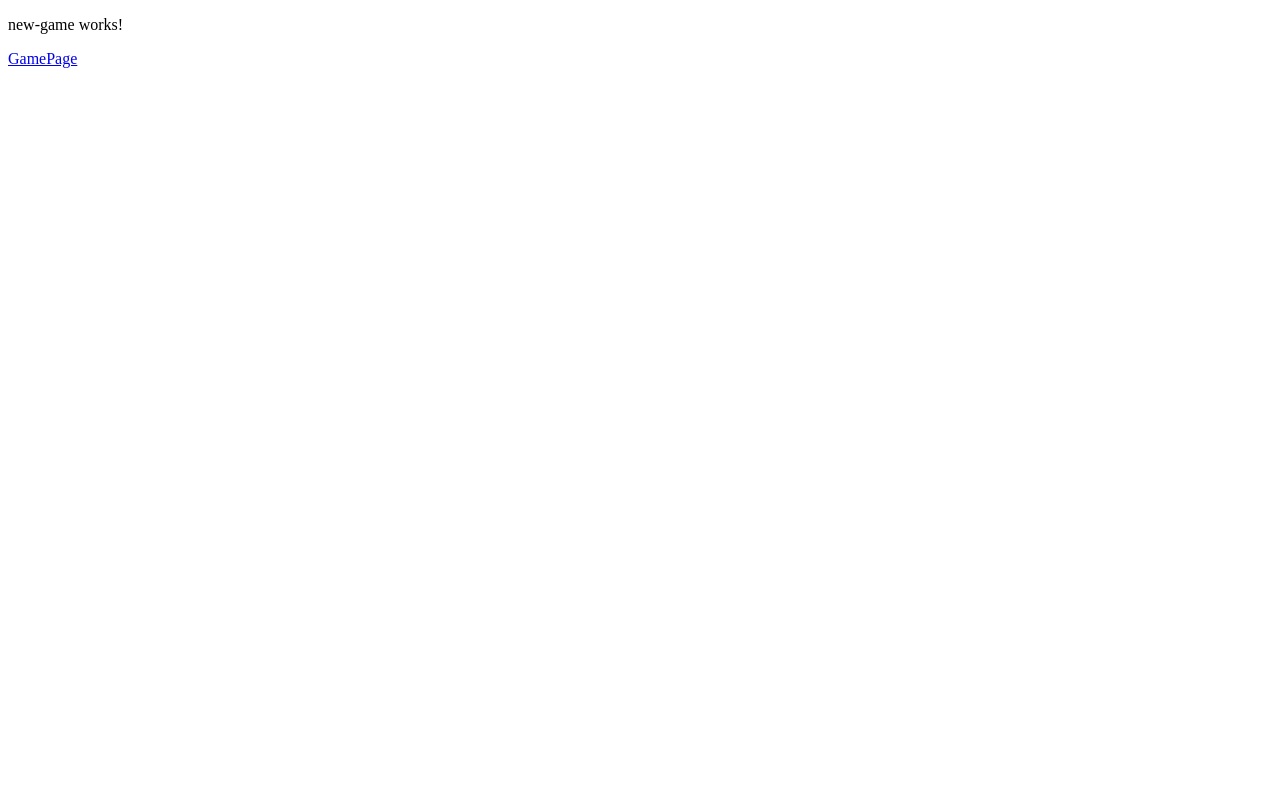
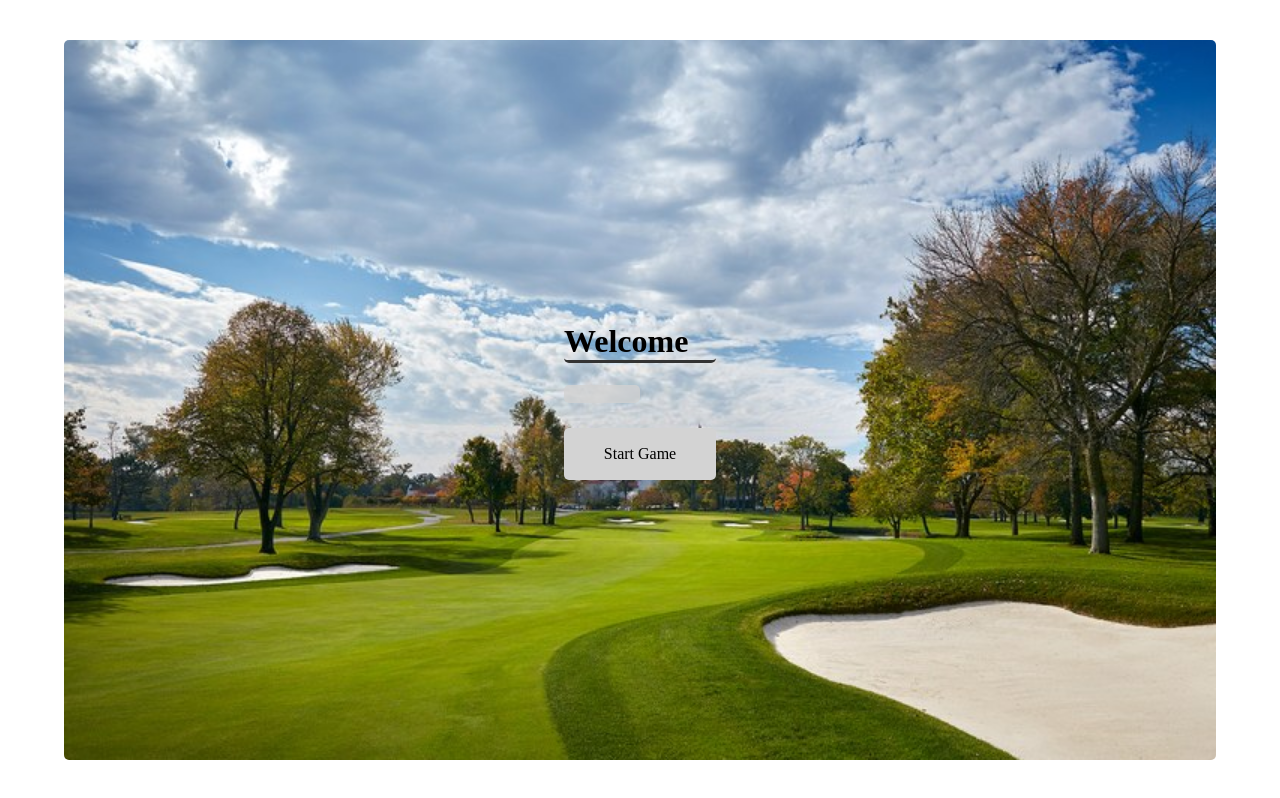
Before and after one commit to fraryjordan000/Project4_AngularGolf, an Angular app: page /new-game in a window 1280 px wide. Built offline with nearby package versions, Linux system fonts and the light colour scheme.

Commit message:
Moved background div to app.component

```diff
--- a/src/app/app.component.html
+++ b/src/app/app.component.html
@@ -1,2 +1,3 @@
-
-<router-outlet></router-outlet>
+<div id="background-container">
+    <router-outlet></router-outlet>
+</div>
--- a/src/app/app.component.sass
+++ b/src/app/app.component.sass
@@ -0,0 +1,12 @@
+#background-container
+    display: flex
+    flex-direction: column
+    justify-content: center
+    align-items: center
+    background: url("../assets/golfField.jpg")
+    background-repeat: no-repeat
+    background-size: cover
+
+    width: 90vw
+    height: 90vh
+    border-radius: 5px
--- a/src/app/new-game/new-game.component.html
+++ b/src/app/new-game/new-game.component.html
@@ -1,5 +1,6 @@
-<p>
-  new-game works!
-</p>
 
-<a routerLink="/game">GamePage</a>
+<h1>Welcome</h1>
+<div class="selection-box">
+
+</div>
+<a routerLink="/game">Start Game</a>
--- a/src/app/new-game/new-game.component.sass
+++ b/src/app/new-game/new-game.component.sass
@@ -0,0 +1,38 @@
+
+h1
+    margin-top: -10%
+    border-bottom: 3px solid #333
+    border-radius: 5px
+    cursor: default
+
+.selection-box
+    display: flex
+    justify-content: center
+    align-items: center
+    width: 50%
+    height: 15%
+
+    background-color: lightgrey
+    opacity: 0.8
+    border-radius: 5px
+
+a
+    display: flex
+    justify-content: center
+    align-items: center
+
+    width: 150px
+    height: 50px
+    text-decoration: none
+    color: black
+    background-color: lightgrey
+    border: 1px solid transparent
+    border-radius: 5px
+
+    margin-top: 25px
+
+    &:hover
+        background-color: #ccc
+
+    &:active
+        border: 1px solid #aaa
--- a/src/styles.sass
+++ b/src/styles.sass
@@ -1 +1,9 @@
 /* You can add global styles to this file, and also import other style files */
+
+html, body
+    display: flex
+    justify-content: center
+    align-items: center
+
+    height: 100%
+    width: 100%
```
Also changed, not shown: src/assets/golfField.jpg (added).
